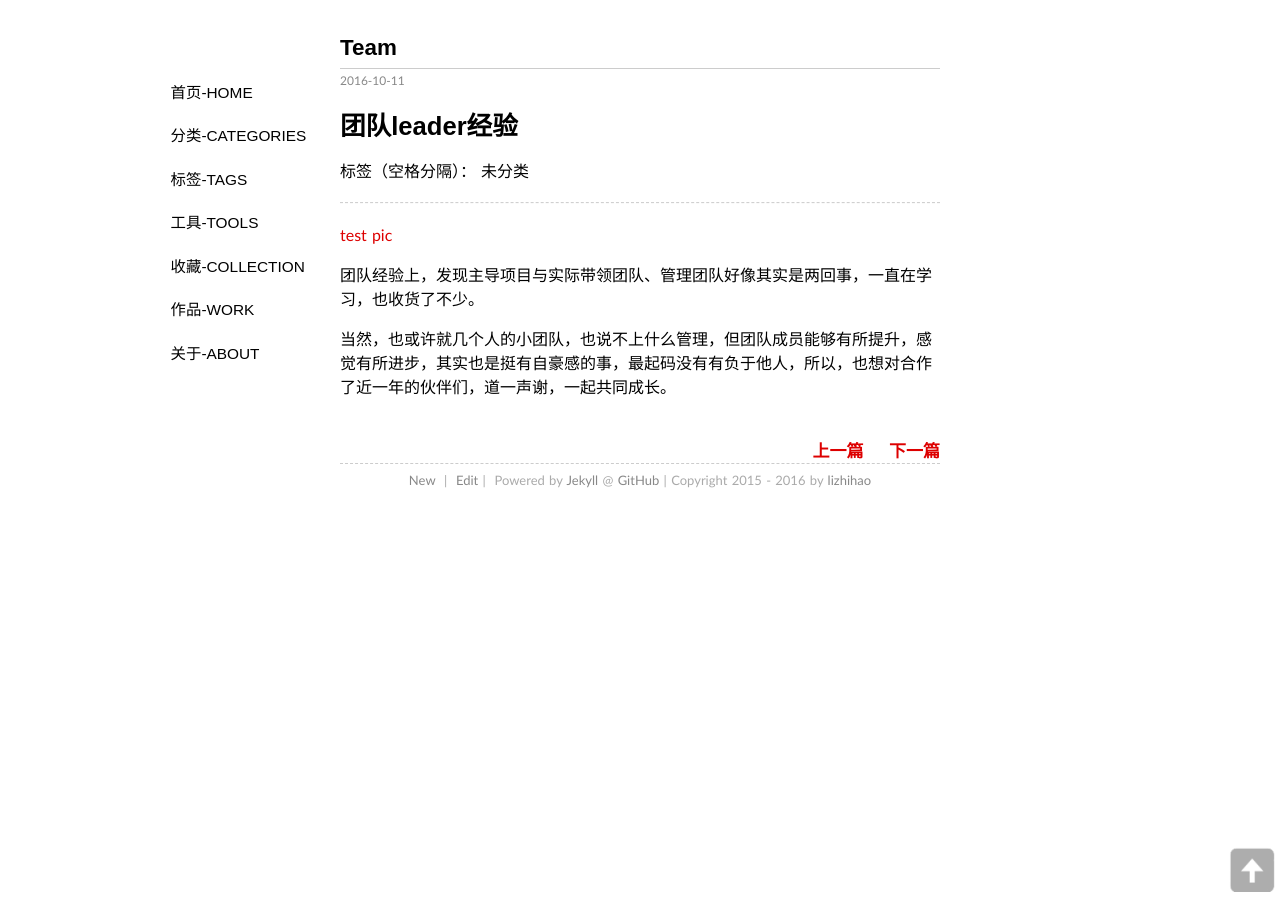
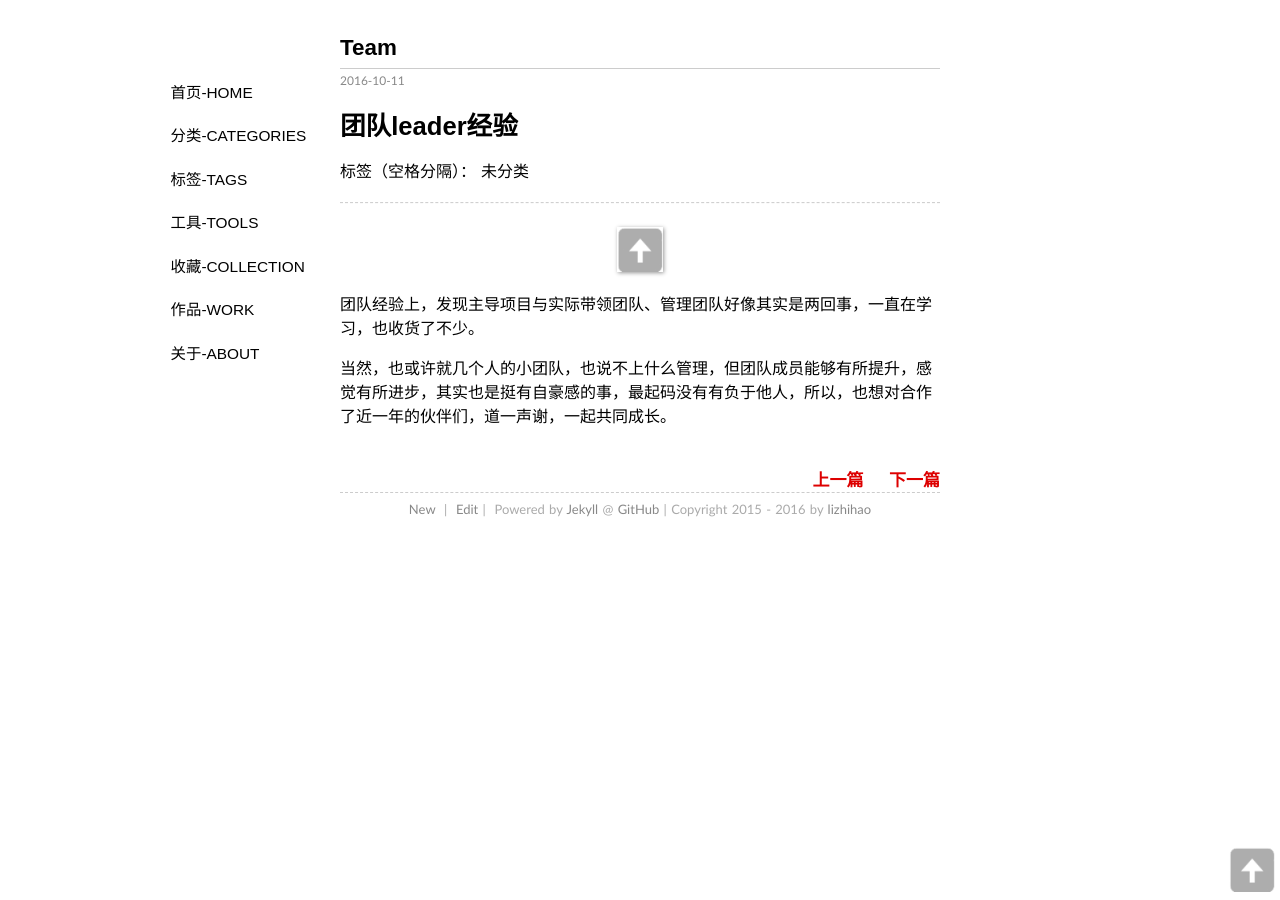
Before and after one commit to lizhihao/lizhihao.github.io, a Jekyll site: the page built from _posts/2016-10-11-team.md, in a window 1280 px wide. Built offline with Jekyll 4.4.1, drawn with Linux system fonts in a browser that asks for light colours; some web fonts are replaced; our own code applies the rules of GitHub Pages for plain Markdown files; Markdown is read by kramdown in place of the engine named in the settings; comment, search, counter and statistics services are not loaded.

Commit message:
Update 2016-10-11-team.md
add pic

```diff
--- a/_posts/2016-10-11-team.md
+++ b/_posts/2016-10-11-team.md
@@ -4,7 +4,7 @@
 
 ---
 
-[test pic](media/btt.png)
+![](/media/btt.png)
 
 团队经验上，发现主导项目与实际带领团队、管理团队好像其实是两回事，一直在学习，也收货了不少。
 
```
